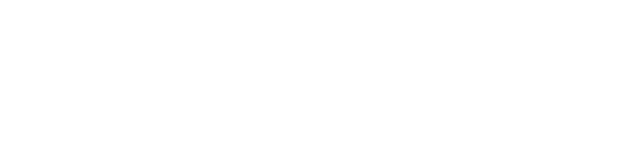
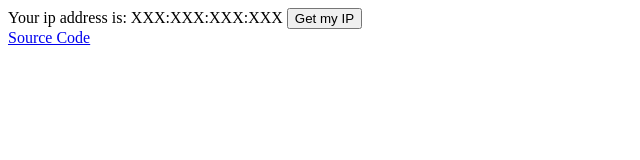
Before and after one commit to MdFarzan/Display-IP-Details, a plain HTML site: page index.html in a window 1280 px wide. Shown: the whole page, without its empty margins (0-640 px from the left). Drawn offline with Linux system fonts and the light colour scheme.

Commit message:
html finished

```diff
--- a/index.html
+++ b/index.html
@@ -8,7 +8,13 @@
 <link rel="stylesheet" href="css/style.css" />
 </head>
 <body>
+<div id="wrapper">
+<span>Your ip address is: </span>
+<span id="ip">XXX:XXX:XXX:XXX</span>
+<button type="button">Get my IP</button>
+</div>
 
+<a href="https://github.com/MdFarzan">Source Code</a>
 <script src="js/script.js"></script>
 </body>
 </html>
```
